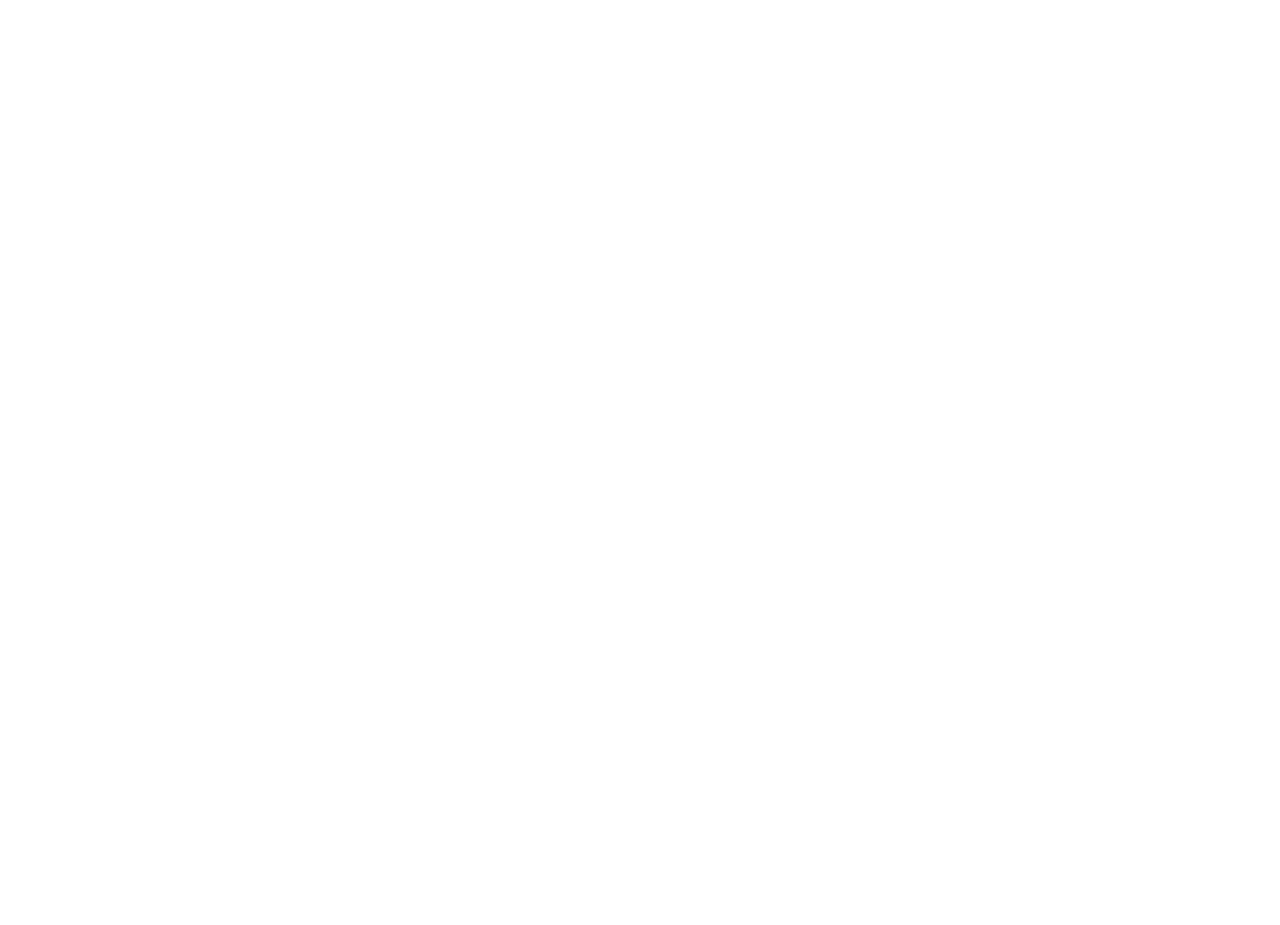
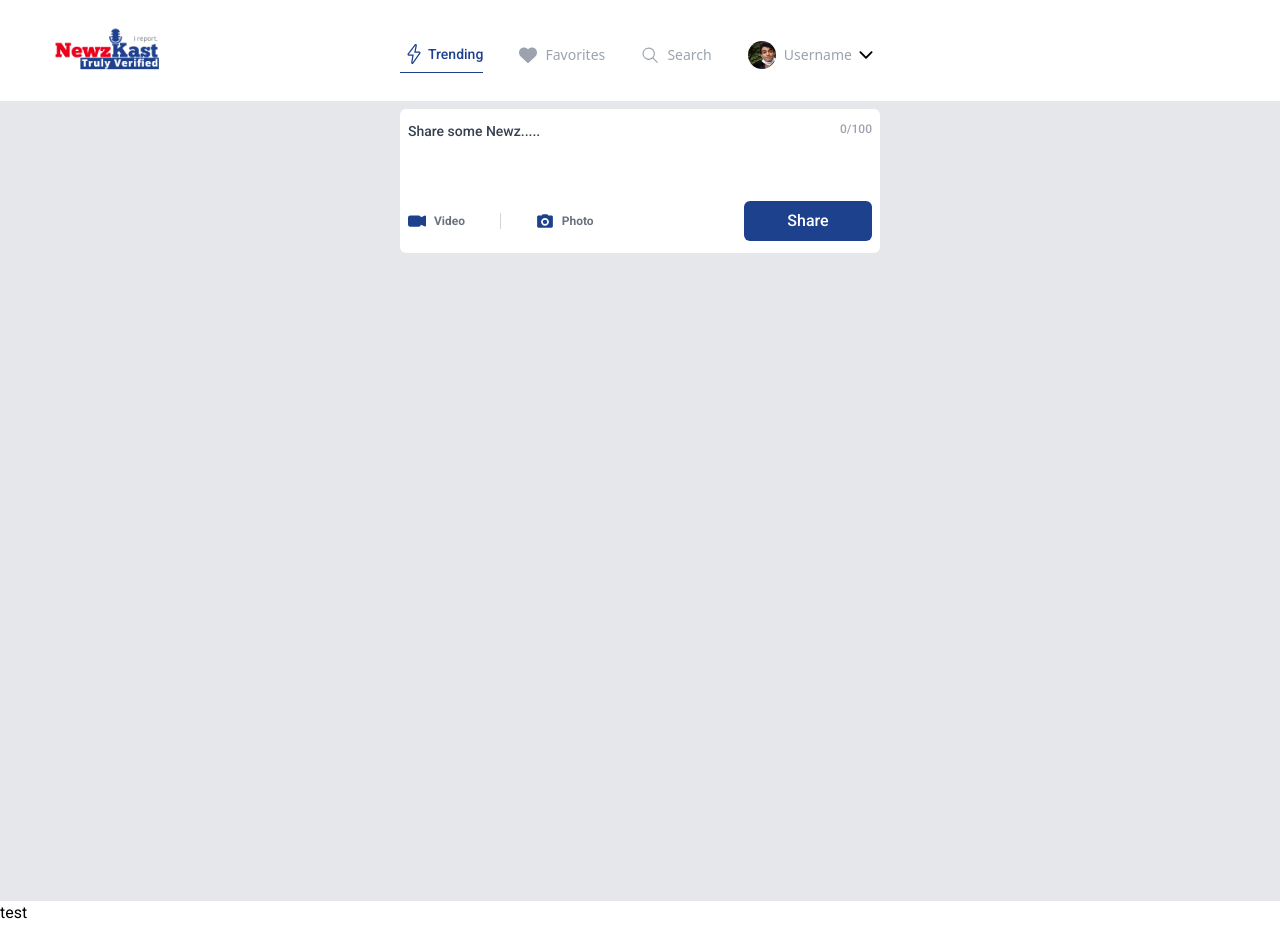
Before and after one commit to pilentboy/NewzCast, a React (Create React App) app: page /newznav in a window 1280 px wide. Before the commit this address had no page. Before the commit the page ends 800 px from the top, so only its background shows below. Built offline with nearby package versions, Linux system fonts and the light colour scheme.

Commit message:
set trending as the first index for newznav route

```diff
--- a/src/App.js
+++ b/src/App.js
@@ -7,7 +7,7 @@
 import Login from './pages/Login'
 import Register from './pages/Register'
 import LoginProvider from './context/LoginContext';
-import Home from './pages/Home';
+import NewzNav from './pages/NewzNav';
 import Trending from './pages/Trending'
 import Profile from './pages/Profile'
 import Favorites from './pages/Favorites'
@@ -27,11 +27,11 @@
 						<Route path='/login' element={<Login />} />
 						<Route path='/register' element={<Register />} />
 
-						<Route path='/home' element={<Home />} >
+						<Route path='/newznav' element={<NewzNav />} >
+							<Route index  element={<Trending />} />
 							<Route path='profile' element={<Profile />} />
 							<Route path='favorites' element={<Favorites />} />
 							<Route path='search' element={<Search />} />
-							<Route path='trending' element={<Trending />} />
 						</Route>
 
 
--- a/src/components/home/HomeNav.jsx
+++ b/src/components/home/HomeNav.jsx
@@ -20,7 +20,7 @@
                 ">
 
 
-                    <Link to={'trending'} className="text-purple-1000 text-sm border-b border-purple-1000 flex items-center py-2" >
+                    <Link to={'/newznav'} className="text-purple-1000 text-sm border-b border-purple-1000 flex items-center py-2" >
                         <SlEnergy className="text-purple-1000  text-xl mx-1" />
 
                         Trending
--- /dev/null
+++ b/src/pages/NewzNav.jsx
@@ -0,0 +1,12 @@
+import HomeNav from "../components/home/HomeNav"
+
+const NewzNav = () => {
+
+    return (
+        <>
+            <HomeNav />
+        </>
+    )
+}
+
+export default NewzNav
--- a/src/pages/Trending.jsx
+++ b/src/pages/Trending.jsx
@@ -1,8 +1,11 @@
-
+import HomeContent from '../components/home/HomeContent'
 
 function Trending() {
     return (
-        <div>Trending</div>
+        <>
+            <HomeContent />
+            <h1>test</h1>
+        </>
     )
 }
 
--- a/src/pages/home.jsx
+++ /dev/null
@@ -1,13 +0,0 @@
-import HomeContent from "../components/home/HomeContent"
-import HomeNav from "../components/home/HomeNav"
-const Home = () => {
-
-    return (
-        <>
-            <HomeNav />
-            <HomeContent />
-        </>
-    )
-}
-
-export default Home
--- a/src/pages/login.jsx
+++ b/src/pages/login.jsx
@@ -34,7 +34,7 @@
             if (res) {
                 alert("logged in successfuly")
                 setLoginRes(false)
-                navigate("/home")
+                navigate("/newznav")
             } else {
                 setLoginRes(true)
             }
```
